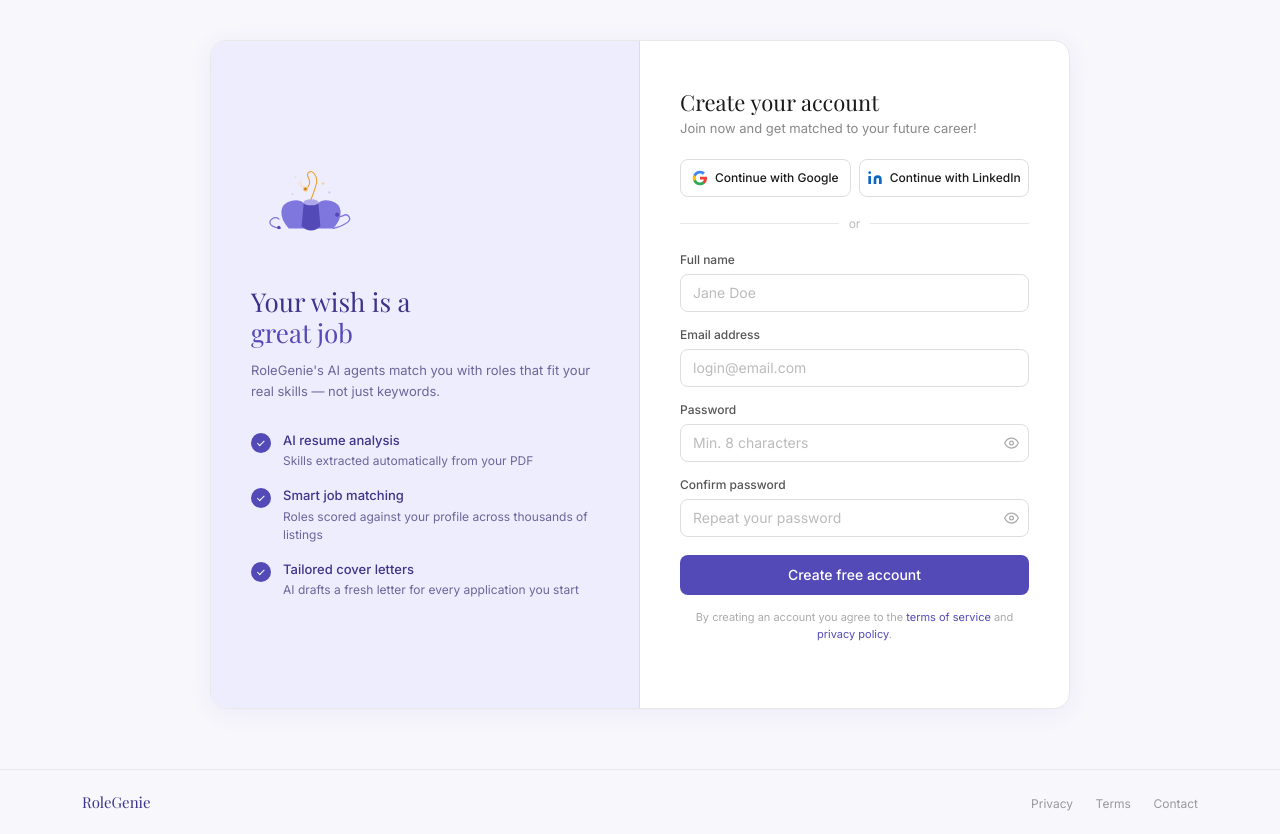
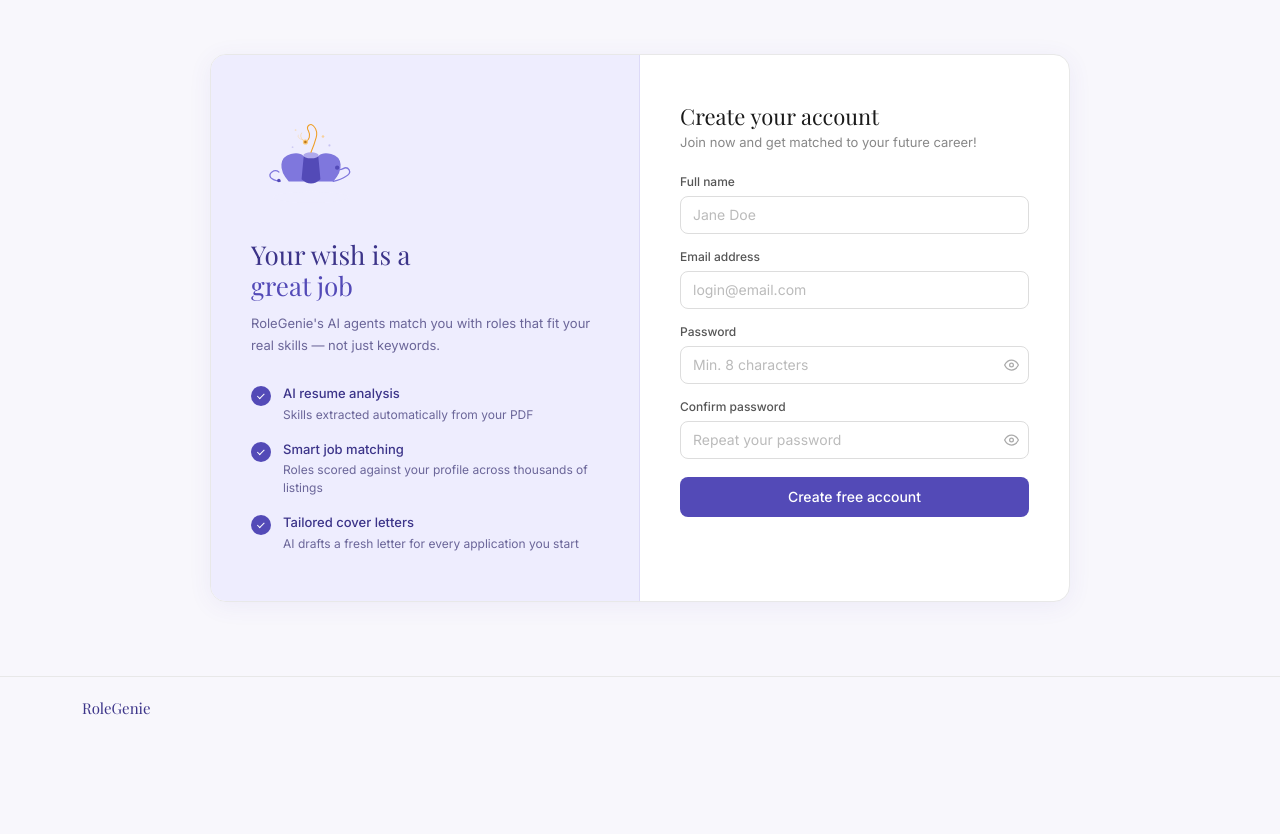
Before and after one commit to sjasthi/job-finder, a PHP site: page /RG/register.php in a window 1280 px wide. Shown: the part 61-895 px from the top of the page. After the commit the page ends 776 px from the top, so only its background shows below. Run offline with PHP 8.4, Linux system fonts and the light colour scheme.

Commit message:
More front-end updates

```diff
--- a/RG/register.php
+++ b/RG/register.php
@@ -169,20 +169,6 @@ if ($_SERVER['REQUEST_METHOD'] === 'POST') {
           <h1 class="register-form-title">Create your account</h1>
           <p class="register-form-sub">Join now and get matched to your future career!</p>
 
-          <!-- Social shortcuts -->
-          <div class="register-social-row">
-            <button type="button" class="btn-social" id="btn-google">
-              <svg width="16" height="16" viewBox="0 0 24 24" aria-hidden="true"><path fill="#EA4335" d="M22.56 12.25c0-.78-.07-1.53-.2-2.25H12v4.26h5.92c-.26 1.37-1.04 2.53-2.21 3.31v2.77h3.57c2.08-1.92 3.28-4.74 3.28-8.09z"/><path fill="#34A853" d="M12 23c2.97 0 5.46-.98 7.28-2.66l-3.57-2.77c-.98.66-2.23 1.06-3.71 1.06-2.86 0-5.29-1.93-6.16-4.53H2.18v2.84C3.99 20.53 7.7 23 12 23z"/><path fill="#FBBC05" d="M5.84 14.09c-.22-.66-.35-1.36-.35-2.09s.13-1.43.35-2.09V7.07H2.18C1.43 8.55 1 10.22 1 12s.43 3.45 1.18 4.93l3.66-2.84z"/><path fill="#4285F4" d="M12 5.38c1.62 0 3.06.56 4.21 1.64l3.15-3.15C17.45 2.09 14.97 1 12 1 7.7 1 3.99 3.47 2.18 7.07l3.66 2.84c.87-2.6 3.3-4.53 6.16-4.53z"/></svg>
-              Continue with Google
-            </button>
-            <button type="button" class="btn-social" id="btn-linkedin">
-              <svg width="16" height="16" viewBox="0 0 24 24" fill="#0A66C2" aria-hidden="true"><path d="M16 8a6 6 0 0 1 6 6v7h-4v-7a2 2 0 0 0-2-2 2 2 0 0 0-2 2v7h-4v-7a6 6 0 0 1 6-6z"/><rect x="2" y="9" width="4" height="12"/><circle cx="4" cy="4" r="2"/></svg>
-              Continue with LinkedIn
-            </button>
-          </div>
-
-          <div class="register-divider"><span>or</span></div>
-
           <!-- Registration form -->
           <form method="POST" action="register.php" novalidate>
 
@@ -266,11 +252,6 @@ if ($_SERVER['REQUEST_METHOD'] === 'POST') {
 
           </form>
 
-          <p class="register-legal">
-            By creating an account you agree to the
-            <a href="terms.php">terms of service</a> and
-            <a href="privacy.php">privacy policy</a>.
-          </p>
         </div>
 
       </div>
@@ -281,11 +262,6 @@ if ($_SERVER['REQUEST_METHOD'] === 'POST') {
   <footer id="footer">
     <div class="container d-flex justify-content-between align-items-center flex-wrap gap-2">
       <span class="footer-logo">RoleGenie</span>
-      <div class="footer-links">
-        <a href="#">Privacy</a>
-        <a href="#">Terms</a>
-        <a href="#">Contact</a>
-      </div>
     </div>
   </footer>
 
@@ -309,13 +285,7 @@ if ($_SERVER['REQUEST_METHOD'] === 'POST') {
       $(this).toggleClass('rg-input--error', !match && $(this).val().length > 0);
     });
 
-    // Social placeholders
-    $('#btn-google').on('click', function () {
-      alert('Google OAuth goes here.');
-    });
-    $('#btn-linkedin').on('click', function () {
-      alert('LinkedIn OAuth goes here.');
-    });
+
   });
   </script>
 
```
